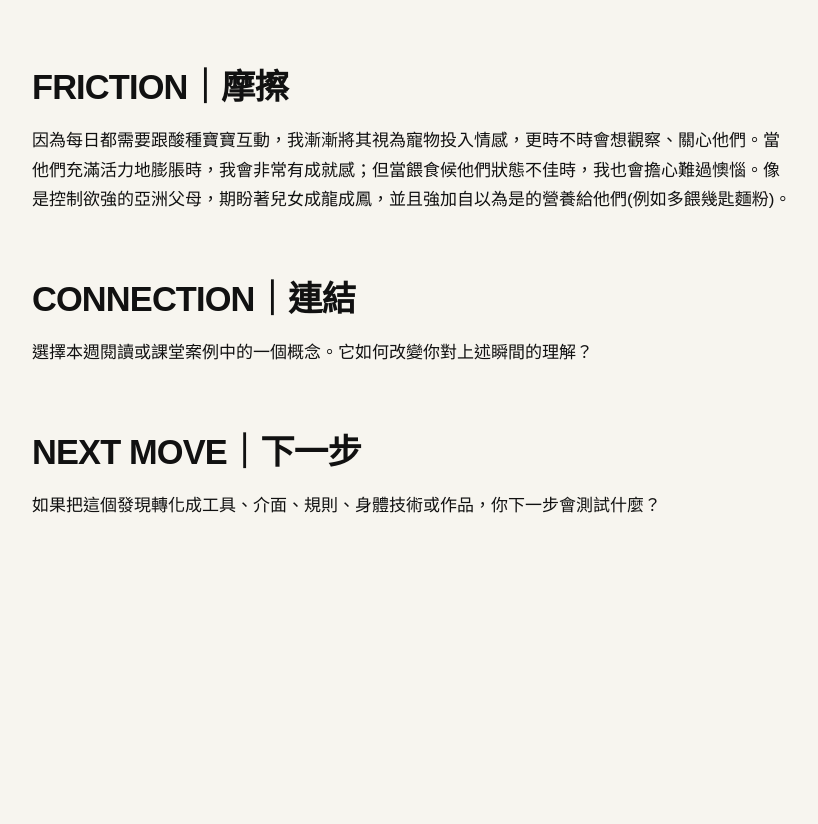
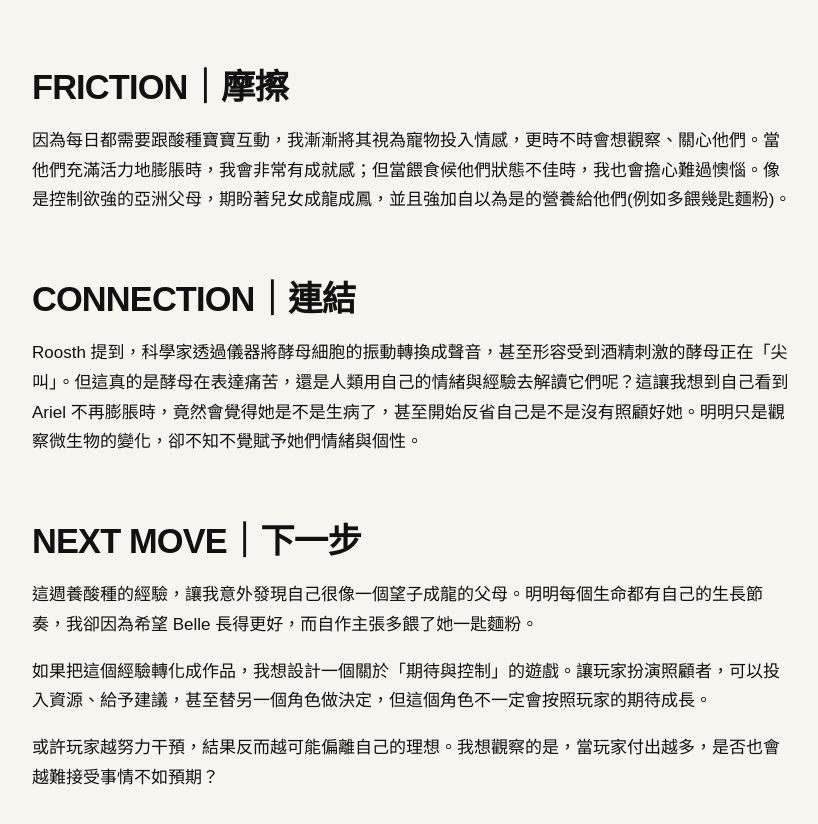
Before and after one commit to yo566566/fieldworkarchive, a Jekyll site: the page built from weeks/week-06.md, in a window 1280 px wide and 900 px high, scrolled down 4671 px. Shown: the top 824 px of the window, without its empty margins (48-866 px from the left). Built offline with Jekyll 4.4.1, drawn with Linux system fonts in a browser that asks for light colours; before the commit the page ends 5299 px from its top, so only the background shows below that.

Commit message:
Update week-06.md

```diff
--- a/weeks/week-06.md
+++ b/weeks/week-06.md
@@ -18,7 +18,6 @@ permalink: /weeks/week-06/
 在酸種工作坊，我們組用「科學家的視角」來分析康普茶菌母、酸種，上圖是我們的紀錄。
 ![圖片說明]({{ '/assets/images/w6-01.jpg' | relative_url }})
 再來，我們用1:1的麵粉、溫開水起種自己的酸種(上圖)
-________
 ![圖片說明]({{ '/assets/images/w6-02.jpg' | relative_url }})
 上圖是第三日(經過2次餵食)後的紀錄。因為幫沒有來的組員先養著，所以我有兩瓶酸種，她們分別用Belle、Ariel便利貼紀錄高度。如圖所示，兩瓶皆有分層、冒泡長高的現象，其中Ariel看起來更有活力，味道都是像豆腐乳發酵味。
 ![圖片說明]({{ '/assets/images/w6-03.jpg' | relative_url }})
@@ -31,8 +30,11 @@ ________
 
 ## CONNECTION｜連結
 
-選擇本週閱讀或課堂案例中的一個概念。它如何改變你對上述瞬間的理解？
-
+Roosth 提到，科學家透過儀器將酵母細胞的振動轉換成聲音，甚至形容受到酒精刺激的酵母正在「尖叫」。但這真的是酵母在表達痛苦，還是人類用自己的情緒與經驗去解讀它們呢？這讓我想到自己看到 Ariel 不再膨脹時，竟然會覺得她是不是生病了，甚至開始反省自己是不是沒有照顧好她。明明只是觀察微生物的變化，卻不知不覺賦予她們情緒與個性。
 ## NEXT MOVE｜下一步
 
-如果把這個發現轉化成工具、介面、規則、身體技術或作品，你下一步會測試什麼？
+這週養酸種的經驗，讓我意外發現自己很像一個望子成龍的父母。明明每個生命都有自己的生長節奏，我卻因為希望 Belle 長得更好，而自作主張多餵了她一匙麵粉。
+
+如果把這個經驗轉化成作品，我想設計一個關於「期待與控制」的遊戲。讓玩家扮演照顧者，可以投入資源、給予建議，甚至替另一個角色做決定，但這個角色不一定會按照玩家的期待成長。
+
+或許玩家越努力干預，結果反而越可能偏離自己的理想。我想觀察的是，當玩家付出越多，是否也會越難接受事情不如預期？
```
